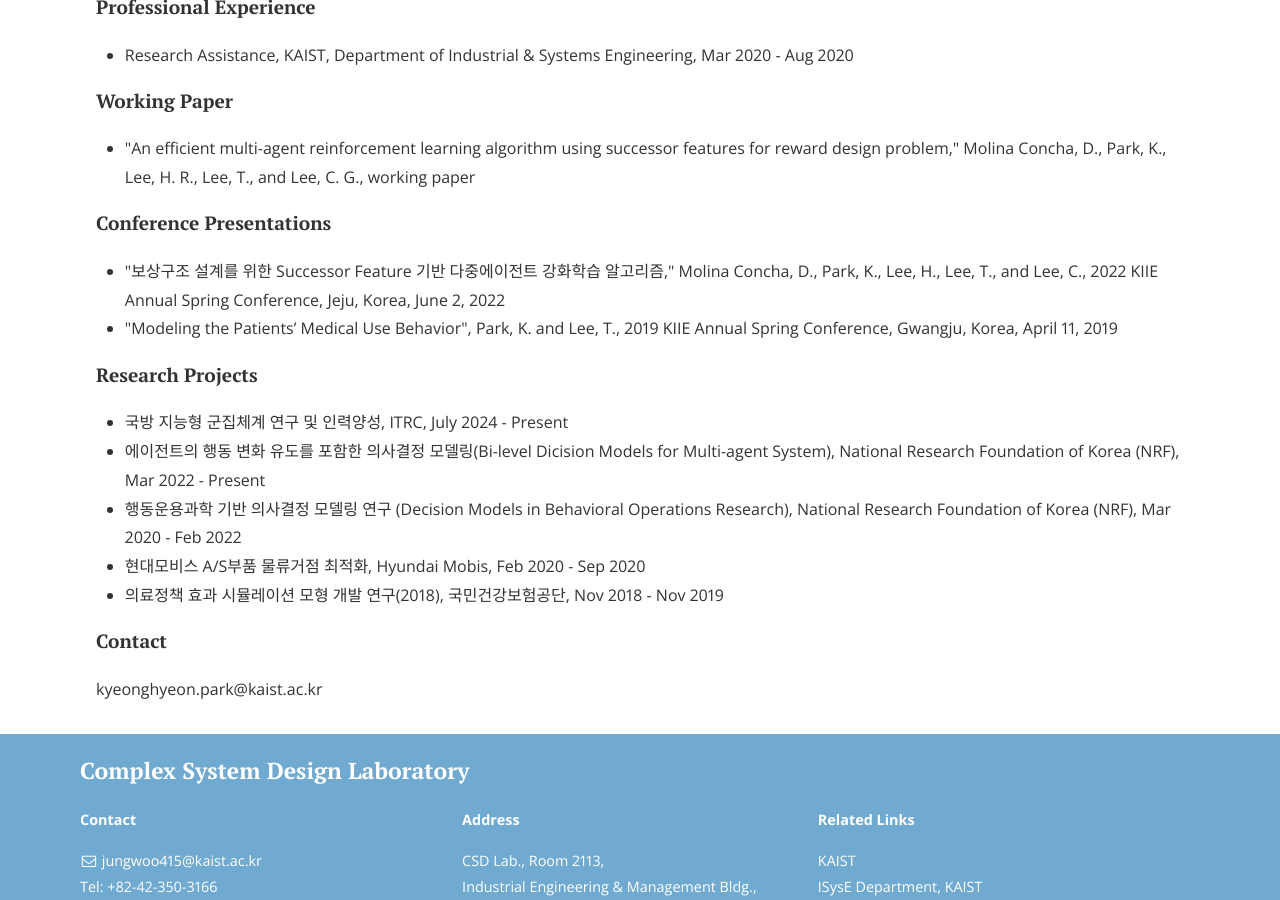
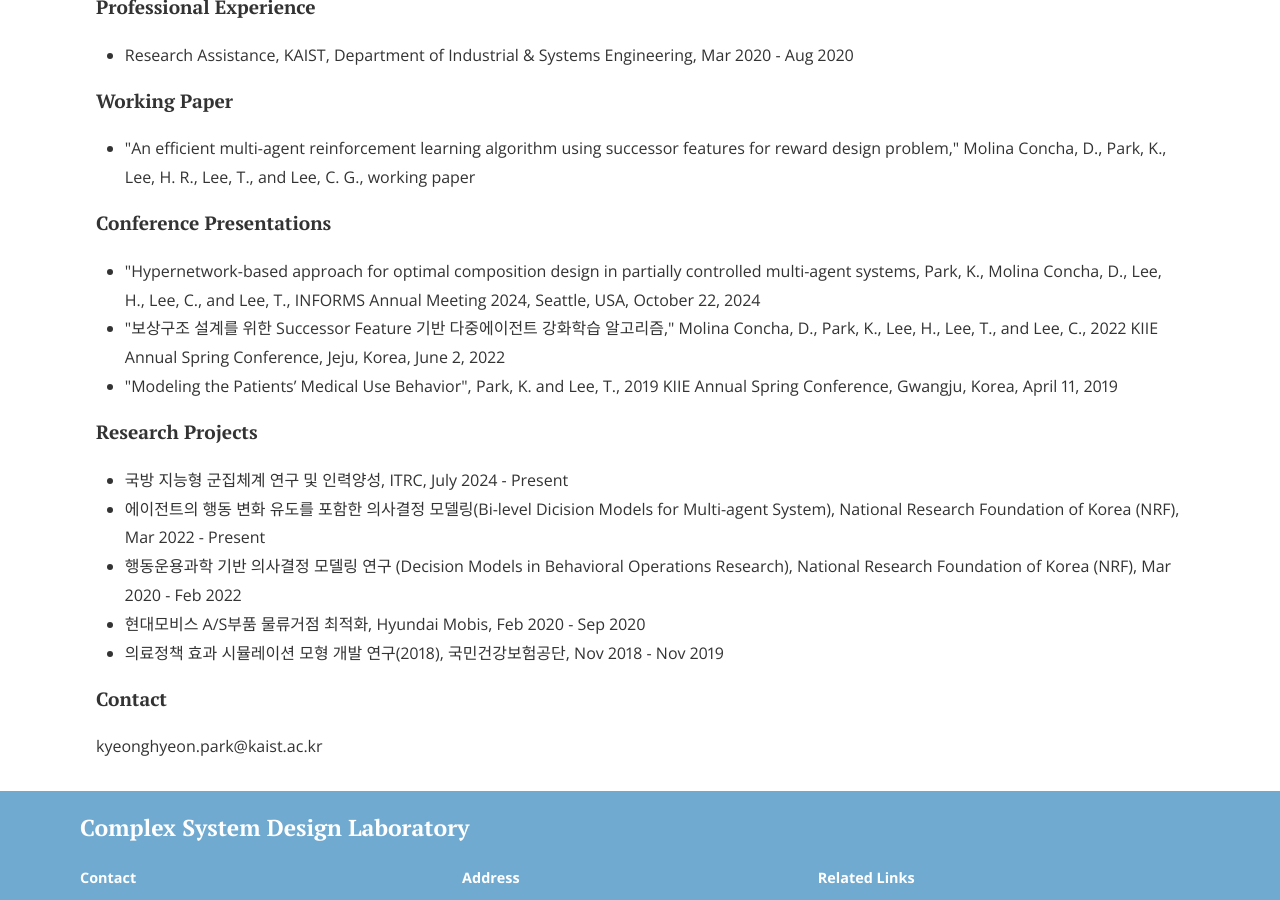
Before and after one commit to CSDlab-KAIST/csdlab-kaist.github.io, a Jekyll site: the page built from people/kyeonghyeon.html, in a window 1280 px wide and 900 px high, scrolled down 578 px. Built offline with Jekyll 4.4.1, drawn with Linux system fonts in a browser that asks for light colours; nearby versions of some CDN libraries.

Commit message:
Update kyeonghyeon.html

```diff
--- a/people/kyeonghyeon.html
+++ b/people/kyeonghyeon.html
@@ -51,6 +51,7 @@ title: Kyeonghyeon Park
 
 <h4>Conference Presentations</h4>
 <ul>
+  <li>"Hypernetwork-based approach for optimal composition design in partially controlled multi-agent systems, Park, K., Molina Concha, D., Lee, H., Lee, C., and Lee, T., INFORMS Annual Meeting 2024, Seattle, USA, October 22, 2024 </li>
   <li>"보상구조 설계를 위한 Successor Feature 기반 다중에이전트 강화학습 알고리즘," Molina Concha, D., Park, K., Lee, H., Lee, T., and Lee, C., 2022 KIIE Annual Spring Conference, Jeju, Korea, June 2, 2022 </li>
   <li>"Modeling the Patients’ Medical Use Behavior", Park, K. and Lee, T., 2019 KIIE Annual Spring Conference, Gwangju, Korea, April 11, 2019</li>
 </ul>
```
